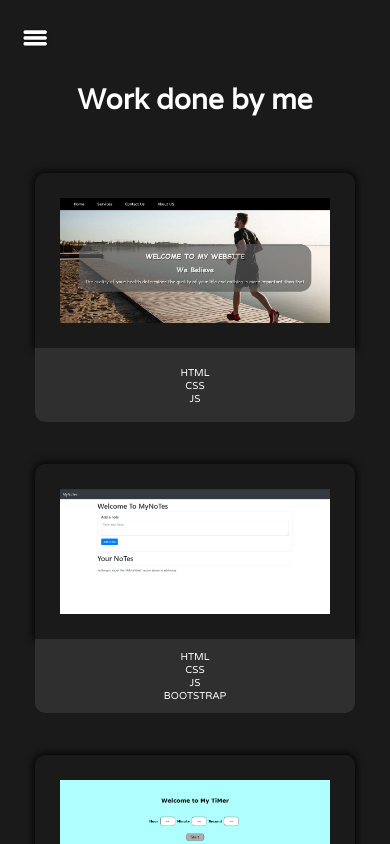
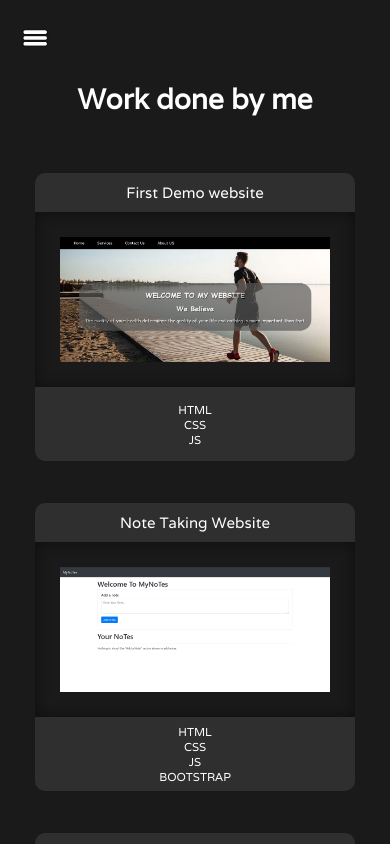
Before and after one commit to anish0103/My-Website, a React (Create React App) app: page /Work in a window 390 px wide. Shown: the top 844 px of the page. Built offline with nearby package versions, Linux system fonts and the light colour scheme.

Commit message:
Work Title Added

```diff
--- a/src/Components/CSS/workcard.css
+++ b/src/Components/CSS/workcard.css
@@ -8,8 +8,7 @@
     width: 470px;
     height: 220px;
     padding: 25px;
-    border-radius: 10px 10px 0px 0px;
-    box-shadow: 0px 0px 9px 1px black;
+    box-shadow: inset 0px 0px 14px 1px rgb(15, 15, 15);
 }
 
 .workcard-image img {
@@ -30,6 +29,21 @@
     height: 80px;
 }
 
+.workcard-title {
+    padding: 12px;
+    background-color: #302f2f;
+    text-align: center;
+    display: flex;
+    justify-content: center;
+    align-items: center;
+    border-radius: 10px 10px 0px 0px;
+    height: 40px;
+}
+
+.workcard-title h3 {
+    font-weight: normal;
+}
+
 .workcard-li {
     list-style: none;
 }
@@ -40,6 +54,19 @@
     justify-content: center;
     align-items: center;
     height: inherit;
+}
+
+::-webkit-scrollbar {
+    width: 6px;
+  }
+
+::-webkit-scrollbar-track {
+    background-color: transparent;
+}
+
+::-webkit-scrollbar-thumb {
+    background-color: #353535;
+    border-radius: 20px;
 }
 
 @media screen and (max-width:450px) {
@@ -54,6 +81,14 @@
     }
 
     .workcard-li {
-        font-size: 10px;
+        font-size: 11.5px;
+    }
+
+    .workcard-title {
+        height: 15px;
+    }
+
+    .workcard-title h3 {
+        font-size: 15px;
     }
 }
--- a/src/Components/workcard.js
+++ b/src/Components/workcard.js
@@ -6,6 +6,9 @@ const WorkCard = (Probs) => {
     const workdata = Probs.data;
     return (
         <div className='main-workcard-container'>
+            <div className="workcard-title">
+                <div><h3>{workdata.title}</h3></div>
+            </div>
             <div className='workcard-image'>
                 <img src={Probs.src} alt={Probs.alt} />
             </div>
```
